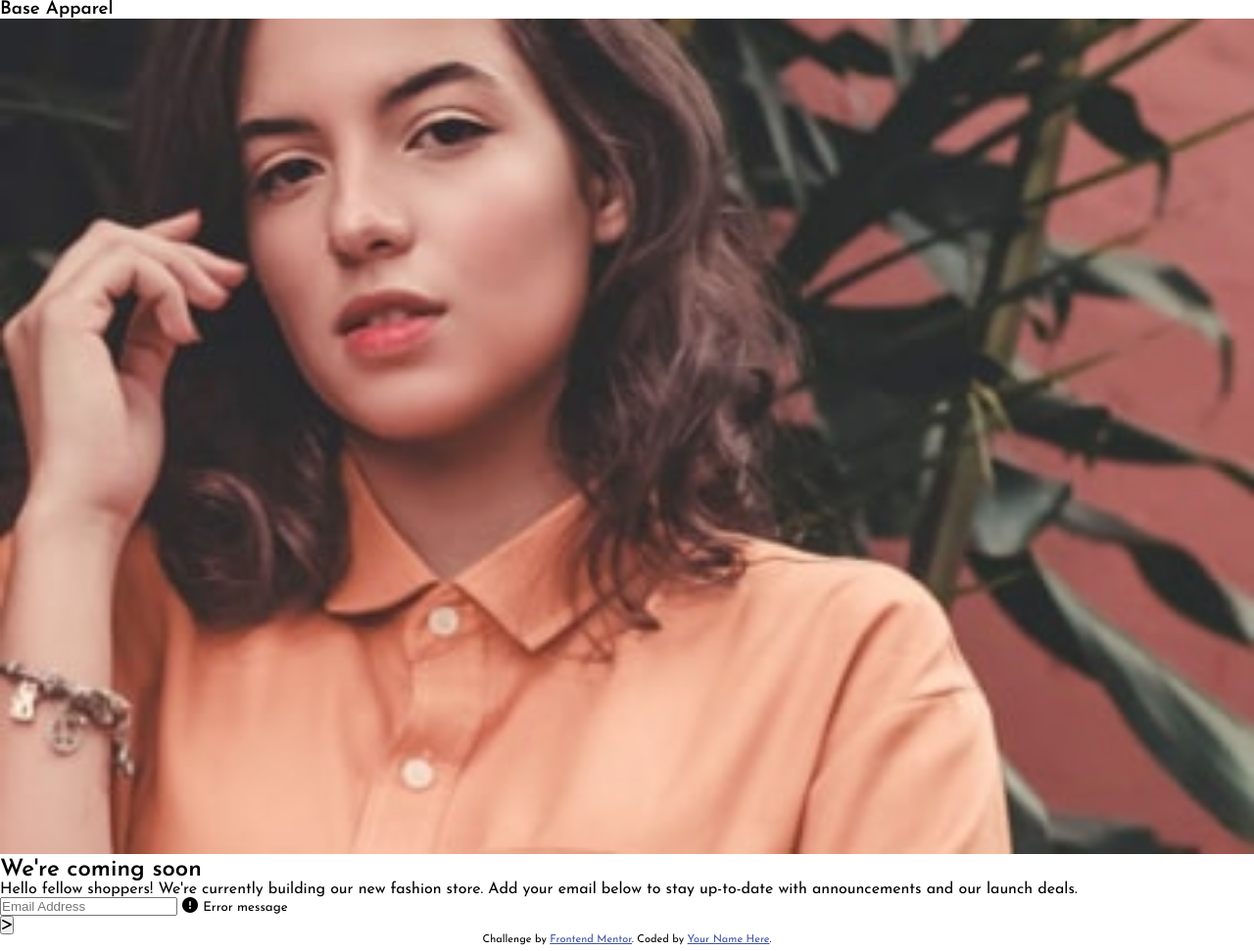
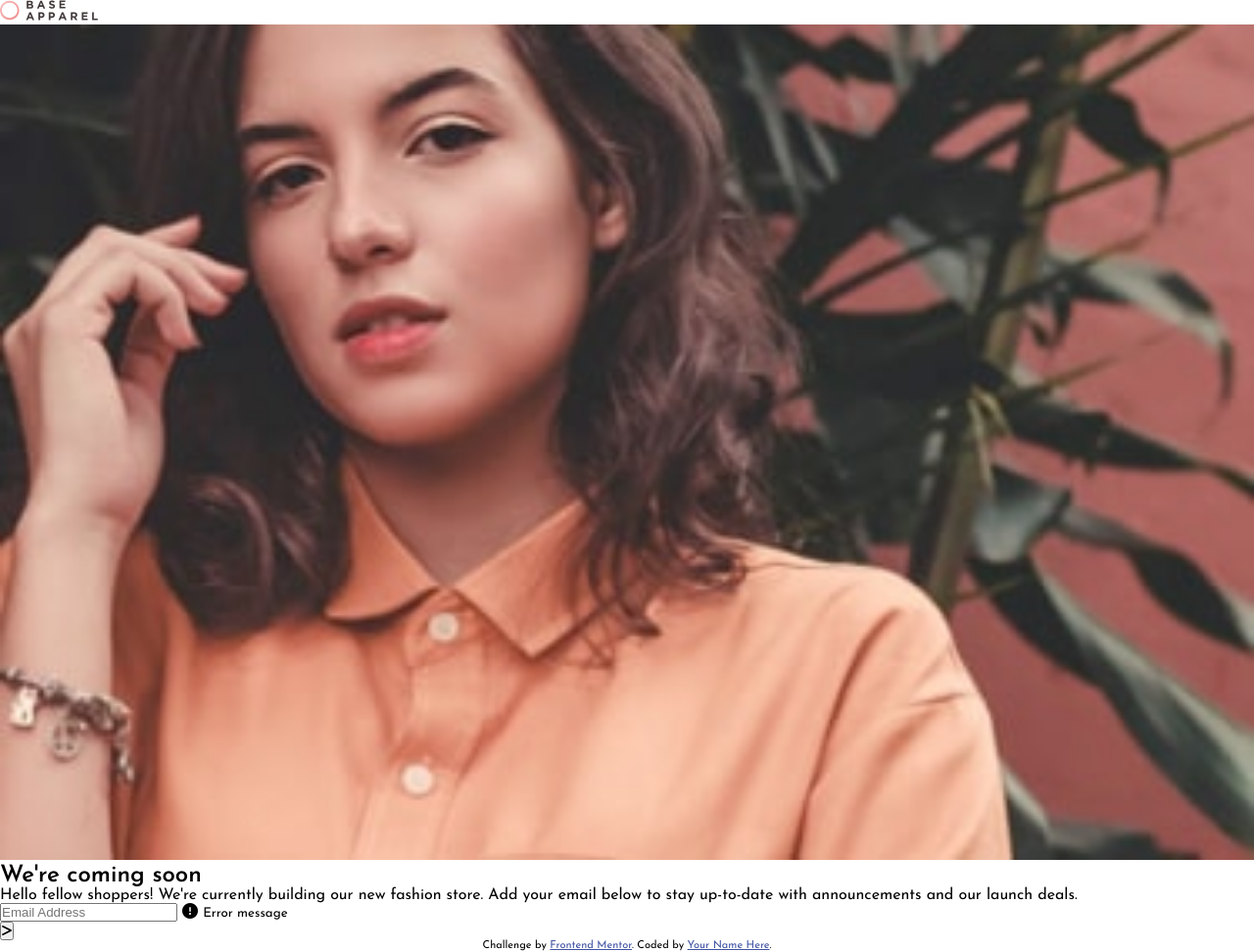
Before and after one commit to AnnieCat73/base-apparel-coming-soon-page, a plain HTML site: page index.html in a window 1280 px wide. Shown: the whole page at 98% size. Drawn offline with Linux system fonts and the light colour scheme.

Commit message:
Add logo style

```diff
--- a/index.html
+++ b/index.html
@@ -22,8 +22,7 @@
 
   <div class="container">
     <header>
-      <a href="./images/logo.svg" class="logo"></a>
-      <h3>Base Apparel</h3>
+      <img src="./images/logo.svg" alt="Logo" class="logo">
     </header>
     <section class="hero">
       <img src="./images/hero-mobile.jpg" alt="Girl witha peach shirt" class="desktop">
--- a/style.css
+++ b/style.css
@@ -26,3 +26,15 @@ img {
 	width: 100%;
 	height: 100%;
 }
+
+/*Header*/
+
+.logo {
+	width: 6.25rem;
+	height: 1.306rem;
+}
+
+.logo img {
+	background: rgb(151,151,151);
+	background: linear-gradient(220deg, rgba(151,151,151,1) 0%, rgba(248,191,191,1) 100%);
+}
```
